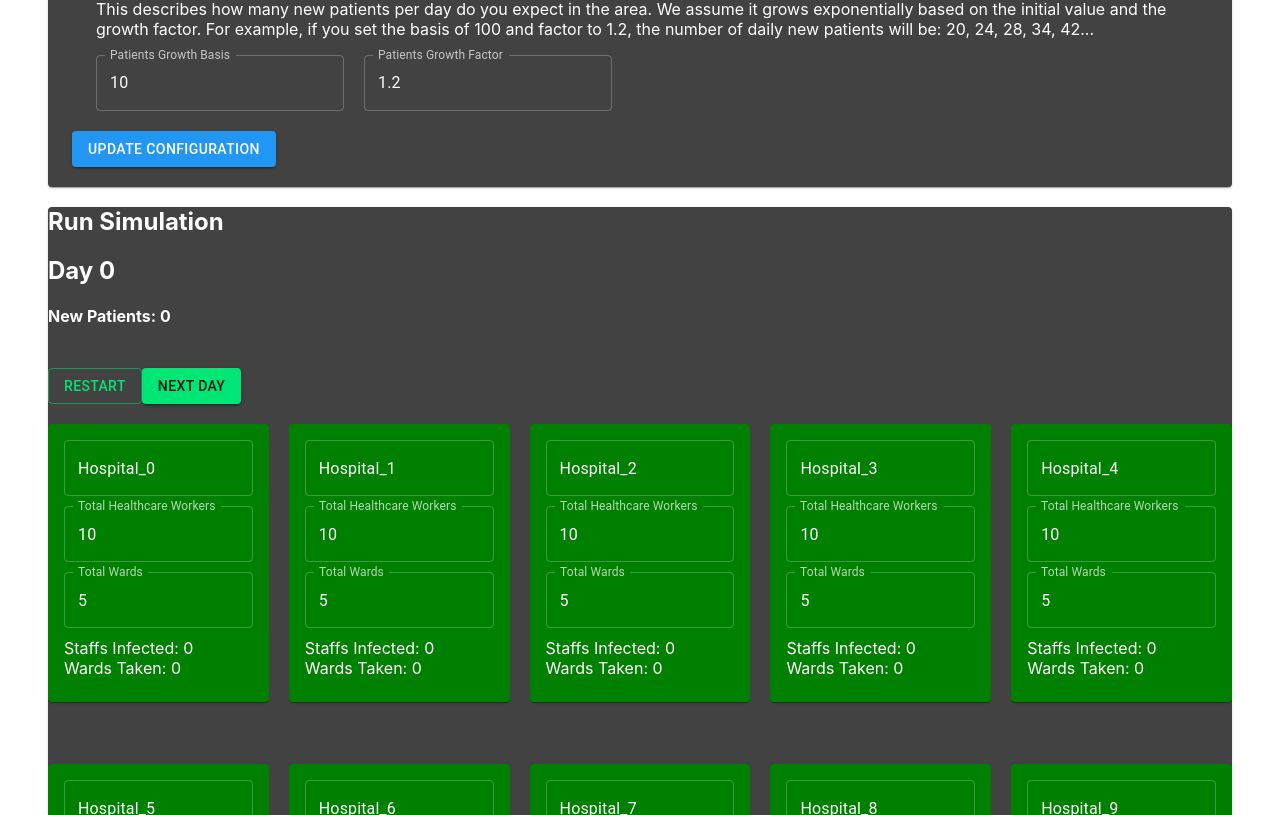
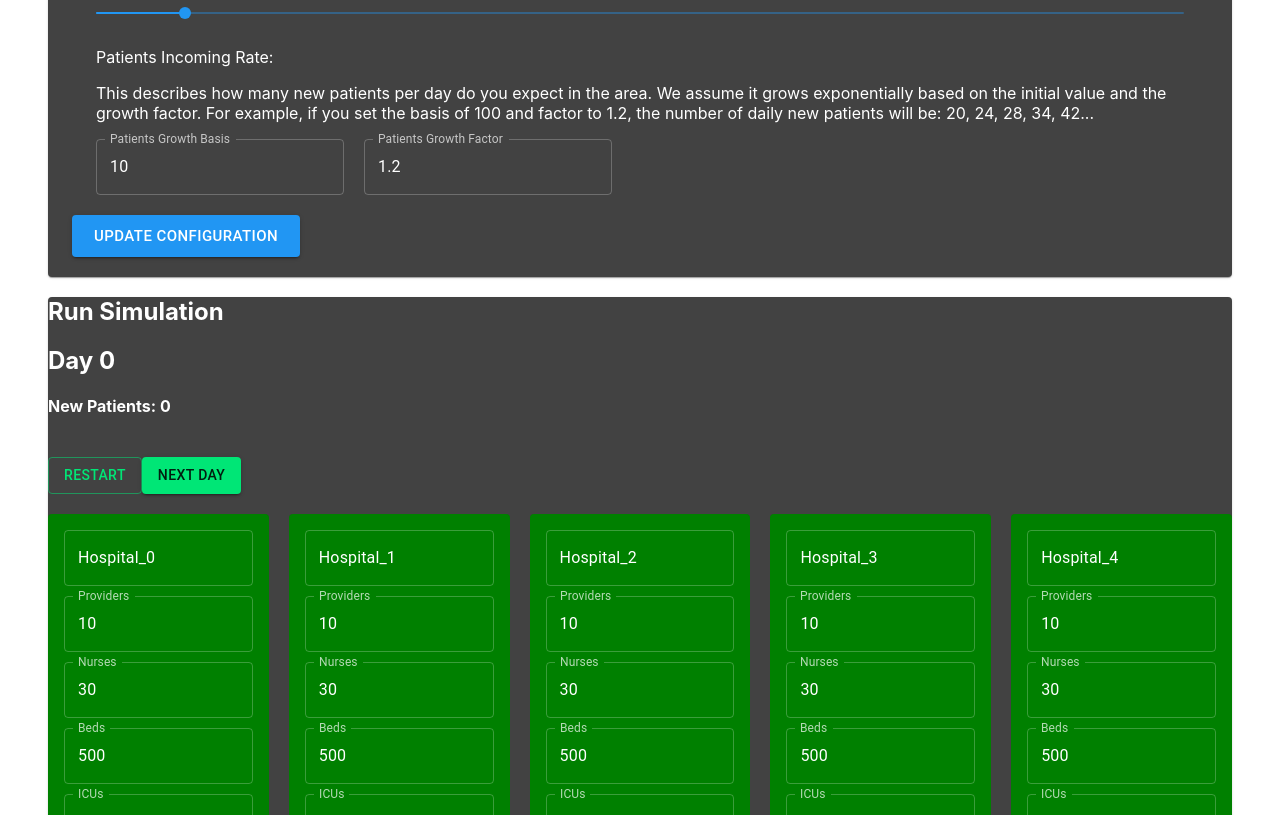
Before and after one commit to MnAnX/er-capacity-simulator, a React (Create React App) app: page / in a window 1280 px wide. Shown: the part 565-1380 px from the top of the page. Built offline with nearby package versions, Linux system fonts and the light colour scheme.

Commit message:
add features of icu, provider and nurse

```diff
--- a/src/Config.js
+++ b/src/Config.js
@@ -21,9 +21,10 @@ class Config extends Component {
 			ver: this.props.config.ver,
 			total_num_units: this.props.config.total_num_units,
 			prob_of_staff_infected: this.props.config.prob_of_staff_infected,
-			prc_patients_in_serious_cond: this.props.config.prc_patients_in_serious_cond,
+			prc_patients_needs_bed: this.props.config.prc_patients_needs_bed,
+			prc_patients_needs_icu: this.props.config.prc_patients_needs_icu,
 			staff_encounter_per_patient: this.props.config.staff_encounter_per_patient,
-			init_num_patients: this.props.config.init_num_patients,
+			num_patients_growth_basis: this.props.config.num_patients_growth_basis,
 			num_patients_growth_factor: this.props.config.num_patients_growth_factor,
 		}
   }
@@ -33,6 +34,7 @@ class Config extends Component {
 			<Container>
 				<Container>
 					<TextField id="total_num_units"
+						type='number'
 						variant="outlined"
 						label="Number of Hospital/ERs"
 						helperText="How many hospitals/ERs in this area"
@@ -70,11 +72,24 @@ class Config extends Component {
 					<Padding height={10}/>
 					<div>
 						<p>
-			        Percentage of Patients in Serious Condition (How many patients out of 100 will need a ward)
+			        Percentage of patients needs to be admitted (How many patients out of 100 will need a bed?)
 			      </p>
 						<Slider
-							onChange={(event, value)=>this.setState({prc_patients_in_serious_cond: value})}
+							onChange={(event, value)=>this.setState({prc_patients_needs_bed: value})}
 			        defaultValue={20}
+							getAriaValueText={(val)=>`${val}%`}
+			        aria-labelledby="discrete-slider"
+			        valueLabelDisplay="auto"
+			        step={10}
+			      />
+					</div>
+					<div>
+						<p>
+			        Percentage of patients needs ICU (How many patients out of 100 will need intensive care?)
+			      </p>
+						<Slider
+							onChange={(event, value)=>this.setState({prc_patients_needs_icu: value})}
+			        defaultValue={2}
 							getAriaValueText={(val)=>`${val}%`}
 			        aria-labelledby="discrete-slider"
 			        valueLabelDisplay="auto"
@@ -104,12 +119,14 @@ class Config extends Component {
 			      </p>
 						<div style={{display: 'flex', flexDirection: 'row'}}>
 							<TextField id="patients-growth-basis"
+								type='number'
 								variant="outlined"
 								label="Patients Growth Basis"
-								value={this.state.init_num_patients}
-								onChange={(event)=>this.setState({init_num_patients: event.target.value})} />
+								value={this.state.num_patients_growth_basis}
+								onChange={(event)=>this.setState({num_patients_growth_basis: event.target.value})} />
 							<Padding width={20}/>
 							<TextField id="patients-growth-factor"
+								type='number'
 								variant="outlined"
 								label="Patients Growth Factor"
 								value={this.state.num_patients_growth_factor}
@@ -118,13 +135,14 @@ class Config extends Component {
 					</div>
 				</Container>
 				<Padding height={20}/>
-				<Button variant="contained" color="primary" onClick={()=>{
+				<Button size="large" variant="contained" color="primary" onClick={()=>{
 					this.props.updateConfig({
 						total_num_units: this.state.total_num_units,
 						prob_of_staff_infected: this.state.prob_of_staff_infected,
-						prc_patients_in_serious_cond: this.state.prc_patients_in_serious_cond,
+						prc_patients_needs_bed: this.state.prc_patients_needs_bed,
+						prc_patients_needs_icu: this.state.prc_patients_needs_icu,
 						staff_encounter_per_patient: this.state.staff_encounter_per_patient,
-						init_num_patients: this.state.init_num_patients,
+						num_patients_growth_basis: this.state.num_patients_growth_basis,
 						num_patients_growth_factor: this.state.num_patients_growth_factor,
 					})
 				}}>Update Configuration</Button>
--- a/src/EmergencyRoom.js
+++ b/src/EmergencyRoom.js
@@ -17,32 +17,28 @@ class EmergencyRoom extends Component {
 			restart_id: this.props.app.restart_id,
 			id: props.id,
 			status: props.init_status,
-			status_info: "",
+			status_info: [],
 			status_color: "green",
 			day_count: this.props.app.day_count,
 			name: "Hospital_" + props.id,
-			num_total_staffs: 10,
-			num_total_wards: 5,
-			staffs_quanrentined: [],
-			wards_occupied: [],
+			num_total_providers: 10,
+			num_total_nurses: 30,
+			num_total_beds: 500,
+			num_total_icus: 30,
+			providers_quanrentined: [],
+			nurses_quanrentined: [],
+			beds_occupied: [],
+			icus_occupied: [],
 		}
 
-		this.setConfig = this.setConfig.bind(this)
 		this.dailyCalc = this.dailyCalc.bind(this)
 		this.clearState = this.clearState.bind(this)
-  }
-
-	componentWillMount() {
-    this.setConfig(this.props.config)
   }
 
 	componentWillReceiveProps(nextProps) {
 		if(nextProps.app.day_count != this.state.day_count) {
 			this.setState({day_count: nextProps.app.day_count})
 			this.dailyCalc(nextProps.app.units[this.state.id])
-		}
-		if(nextProps.config) {
-			this.setConfig(nextProps.config)
 		}
 		if(nextProps.app.restart_id != this.state.restart_id) {
 			this.setState({restart_id: nextProps.app.restart_id})
@@ -55,82 +51,126 @@ class EmergencyRoom extends Component {
 			status: "Normal",
 			status_info: "",
 			status_color: "green",
-			staffs_quanrentined: [],
-			wards_occupied: [],
-		})
-	}
-
-	setConfig(config) {
-		this.setState({
-			quanrentine_days: config.quanrentine_days,
-			ward_release_days: config.ward_release_days,
-			prob_of_staff_infected: config.prob_of_staff_infected,
-			prc_patients_in_serious_cond: config.prc_patients_in_serious_cond,
-			staff_encounter_per_patient: config.staff_encounter_per_patient,
+			providers_quanrentined: [],
+			beds_occupied: [],
 		})
 	}
 
 	dailyCalc(unitState) {
 		let new_patients = unitState.new_patients
-		// Calculate Staff Status
-		let staffs_quanrentined = this.state.staffs_quanrentined
+
+		// Calculate Providers Status
+		let providers_quanrentined = this.state.providers_quanrentined
 		// Check if any staff is out of quanrentine
-		staffs_quanrentined = staffs_quanrentined
+		providers_quanrentined = providers_quanrentined
 														.map(days_in_quanrentine => days_in_quanrentine - 1)
 														.filter(days_in_quanrentine => days_in_quanrentine > 0)
 		// Calculate how many staffs may get infected due to the new incoming cases
-		let staffs_in_duty = this.state.num_total_staffs - staffs_quanrentined.length
-		let encounters = Math.min(new_patients * this.state.staff_encounter_per_patient, staffs_in_duty)
-		let newly_infected_staffs = 0
+		let providers_in_duty = this.state.num_total_providers - providers_quanrentined.length
+		let encounters = Math.min(new_patients * this.props.config.staff_encounter_per_patient, providers_in_duty)
+		let newly_infected_providers = 0
 		for (let i = 0; i < encounters; i++) {
 		  let roll_dice = Math.floor(Math.random() * Math.floor(100))
-			if (roll_dice < this.state.prob_of_staff_infected) {
-				newly_infected_staffs++
+			if (roll_dice < this.props.config.prob_of_staff_infected) {
+				newly_infected_providers++
 			}
 		}
 		// Each infected staff needs to start self-quanrentine
-		for (let i = 0; i < newly_infected_staffs; i++) {
-			staffs_quanrentined.push(this.state.quanrentine_days)
+		for (let i = 0; i < newly_infected_providers; i++) {
+			providers_quanrentined.push(this.props.config.quanrentine_days)
 		}
 
-		// Calculate Ward Status
-		let wards_occupied = this.state.wards_occupied
-		// Check if any ward is released
-		wards_occupied = wards_occupied
+		// Calculate Nurses Status
+		let nurses_quanrentined = this.state.nurses_quanrentined
+		// Check if any staff is out of quanrentine
+		nurses_quanrentined = nurses_quanrentined
+														.map(days_in_quanrentine => days_in_quanrentine - 1)
+														.filter(days_in_quanrentine => days_in_quanrentine > 0)
+		// Calculate how many staffs may get infected due to the new incoming cases
+		let nurses_in_duty = this.state.num_total_nurses - nurses_quanrentined.length
+		let nurse_encounters = Math.min(new_patients * this.props.config.staff_encounter_per_patient, nurses_in_duty)
+		let newly_infected_nurses = 0
+		for (let i = 0; i < nurse_encounters; i++) {
+		  let roll_dice = Math.floor(Math.random() * Math.floor(100))
+			if (roll_dice < this.props.config.prob_of_staff_infected) {
+				newly_infected_nurses++
+			}
+		}
+		// Each infected staff needs to start self-quanrentine
+		for (let i = 0; i < newly_infected_nurses; i++) {
+			nurses_quanrentined.push(this.props.config.quanrentine_days)
+		}
+
+		// Calculate Beds Status
+		let beds_occupied = this.state.beds_occupied
+		// Check if any bed is released
+		beds_occupied = beds_occupied
 											.map(days_occupied => days_occupied - 1)
 											.filter(days_occupied => days_occupied > 0)
-		// New patients that need wards
-		let new_patients_need_ward = 0
+		// New patients that need bed
+		let new_patients_need_bed = 0
 		for (let i = 0; i < new_patients; i++) {
 			let roll_dice = Math.floor(Math.random() * Math.floor(100))
-			if (roll_dice < this.state.prc_patients_in_serious_cond) {
-				new_patients_need_ward++
+			if (roll_dice < this.props.config.prc_patients_needs_bed) {
+				new_patients_need_bed++
 			}
 		}
-		let num_available_wards = this.state.num_total_wards - wards_occupied.length
-		// Put patients into wards
-		let assign_wards = Math.min(num_available_wards, new_patients_need_ward)
-		for (let i = 0; i < assign_wards; i++) {
-			wards_occupied.push(this.state.ward_release_days)
+		let num_available_beds = this.state.num_total_beds - beds_occupied.length
+		// Put patients into bed
+		let assign_beds = Math.min(num_available_beds, new_patients_need_bed)
+		for (let i = 0; i < assign_beds; i++) {
+			beds_occupied.push(this.props.config.bed_turnover_days)
 		}
-		// TODO: when new_patients_need_ward > num_available_wards, need to transfer patients to other hospitals
+		// TODO: when new_patients_need_bed > num_available_beds, need to transfer patients to other hospitals
+
+		// Calculate ICUs Status
+		let icus_occupied = this.state.icus_occupied
+		// Check if any bed is released
+		icus_occupied = icus_occupied
+											.map(days_occupied => days_occupied - 1)
+											.filter(days_occupied => days_occupied > 0)
+		// New patients that need ICU
+		let new_patients_need_icu = 0
+		for (let i = 0; i < new_patients; i++) {
+			let roll_dice = Math.floor(Math.random() * Math.floor(100))
+			if (roll_dice < this.props.config.prc_patients_needs_icu) {
+				new_patients_need_icu++
+			}
+		}
+		let num_available_icus = this.state.num_total_icus - icus_occupied.length
+		// Put patients into ICU
+		let assign_icus = Math.min(num_available_icus, new_patients_need_icu)
+		for (let i = 0; i < assign_icus; i++) {
+			icus_occupied.push(this.props.config.icu_turnover_days)
+		}
+		// TODO: when new_patients_need_icu > num_available_icus, need to transfer patients to other hospitals
 
 		// Calculate status of this ER unit
-		let available_staffs = this.state.num_total_staffs - staffs_quanrentined.length
-		let available_wards = this.state.num_total_wards - wards_occupied.length
+		let available_providers = this.state.num_total_providers - providers_quanrentined.length
+		let available_nurses = this.state.num_total_nurses - nurses_quanrentined.length
+		let available_beds = this.state.num_total_beds - beds_occupied.length
+		let available_icus = this.state.num_total_icus - icus_occupied.length
 		let status = "Normal"
-		let status_info = ""
-		if (available_staffs < (this.state.num_total_staffs / 2)) {
+		let status_info = []
+		if (available_providers < (this.state.num_total_providers / 2) || available_nurses < (this.state.num_total_nurses / 2)) {
 			status = "Critical"
-			status_info = "Understaffed"
+			status_info.push("Understaffed")
 		}
-		if (available_staffs < (this.state.num_total_staffs / 4)) {
+		if (available_icus < 1) {
+			status = "Critical"
+			status_info.push("No ICU")
+		}
+		if (available_providers < 1) {
 			status = "Down"
-			status_info = "Understaffed"
+			status_info = ["No Provider"]
 		}
-		if (available_wards < 1) {
+		if (available_nurses < 1) {
 			status = "Down"
-			status_info = "No Ward Available"
+			status_info = ["No Nurse"]
+		}
+		if (available_beds < 1 && available_icus < 1) {
+			status = "Down"
+			status_info = ["Can't Admit"]
 		}
 
 		let status_color = this.state.status_color
@@ -145,8 +185,9 @@ class EmergencyRoom extends Component {
 
 		// Update State
 		this.setState({
-			staffs_quanrentined,
-			wards_occupied,
+			providers_quanrentined,
+			nurses_quanrentined,
+			beds_occupied,
 			status,
 			status_info,
 			status_color,
@@ -154,8 +195,8 @@ class EmergencyRoom extends Component {
 
 		// Update the centralized unit status
 		this.props.updateUnit(this.state.id, {
-			status: this.state.status,
-			status_info: this.state.status_info,
+			status,
+			status_info,
 		})
 	}
 
@@ -168,22 +209,45 @@ class EmergencyRoom extends Component {
 							value={this.state.name}
 							onChange={(event)=>this.setState({name: event.target.value})} />
 						<Padding height={10}/>
-						<TextField id="total-workers"
+						<TextField id="total-providers"
 							variant="outlined"
-							label="Total Healthcare Workers"
-							value={this.state.num_total_staffs}
-							onChange={(event)=>this.setState({num_total_staffs: parseInt(event.target.value, 10)})} />
+							label="Providers"
+							value={this.state.num_total_providers}
+							onChange={(event)=>this.setState({num_total_providers: parseInt(event.target.value, 10)})} />
 						<Padding height={10}/>
-						<TextField id="total-wards"
+						<TextField id="total-nurses"
 							variant="outlined"
-							label="Total Wards"
-							value={this.state.num_total_wards}
-							onChange={(event)=>this.setState({num_total_wards: parseInt(event.target.value, 10)})} />
+							label="Nurses"
+							value={this.state.num_total_nurses}
+							onChange={(event)=>this.setState({num_total_nurses: parseInt(event.target.value, 10)})} />
 						<Padding height={10}/>
-						{this.state.status_info !== "" && <div><Chip label={this.state.status_info} color="primary" /><br /></div>}
-						{"Staffs Infected: " + this.state.staffs_quanrentined.length}
+						<TextField id="total-beds"
+							variant="outlined"
+							label="Beds"
+							value={this.state.num_total_beds}
+							onChange={(event)=>this.setState({num_total_beds: parseInt(event.target.value, 10)})} />
+						<Padding height={10}/>
+						<TextField id="total-icus"
+							variant="outlined"
+							label="ICUs"
+							value={this.state.num_total_icus}
+							onChange={(event)=>this.setState({num_total_icus: parseInt(event.target.value, 10)})} />
+						<Padding height={10}/>
+						{this.state.status_info.length > 0 &&
+							<div>
+								{this.state.status_info.map(info =>
+									<Chip label={info} color="primary" />
+								)}
+								<br />
+							</div>
+						}
+						{"Providers In Duty: " + (this.state.num_total_providers - this.state.providers_quanrentined.length)}
 						<br />
-						{"Wards Taken: " + this.state.wards_occupied.length}
+						{"Nurses In Duty: " + (this.state.num_total_nurses - this.state.nurses_quanrentined.length)}
+						<br />
+						{"Beds Available: " + (this.state.num_total_beds - this.state.beds_occupied.length)}
+						<br />
+						{"ICUs Available: " + (this.state.num_total_icus - this.state.icus_occupied.length)}
 				</CardContent>
 			</Card>
 		);
--- a/src/reducers/config.js
+++ b/src/reducers/config.js
@@ -6,11 +6,13 @@ const defaultState = {
 	ver: 0,
 	total_num_units: 10,
 	quanrentine_days: 14,
-	ward_release_days: 20,
+	bed_turnover_days: 20,
+	icu_turnover_days: 30,
 	prob_of_staff_infected: 50,
-	prc_patients_in_serious_cond: 20,
+	prc_patients_needs_bed: 20,
+	prc_patients_needs_icu: 2,
 	staff_encounter_per_patient: 3,
-	init_num_patients: 10,
+	num_patients_growth_basis: 10,
 	num_patients_growth_factor: 1.2,
 }
 
@@ -19,12 +21,13 @@ export default (state = defaultState, action) => {
 		case UPDATE_CONFIG:
       return Object.assign({}, state, {
 				ver: state.ver + 1,
-        total_num_units: action.config.total_num_units,
-				prob_of_staff_infected: action.config.prob_of_staff_infected,
-				prc_patients_in_serious_cond: action.config.prc_patients_in_serious_cond,
-				staff_encounter_per_patient: action.config.staff_encounter_per_patient,
-				init_num_patients: action.config.init_num_patients,
-				num_patients_growth_factor: action.config.num_patients_growth_factor,
+        total_num_units: parseInt(action.config.total_num_units),
+				prob_of_staff_infected: parseInt(action.config.prob_of_staff_infected),
+				prc_patients_needs_bed: parseInt(action.config.prc_patients_needs_bed),
+				prc_patients_needs_icu: parseInt(action.config.prc_patients_needs_icu),
+				staff_encounter_per_patient: parseInt(action.config.staff_encounter_per_patient),
+				num_patients_growth_basis: parseInt(action.config.num_patients_growth_basis),
+				num_patients_growth_factor: Number(action.config.num_patients_growth_factor),
       });
 		default:
 			return state;
```
